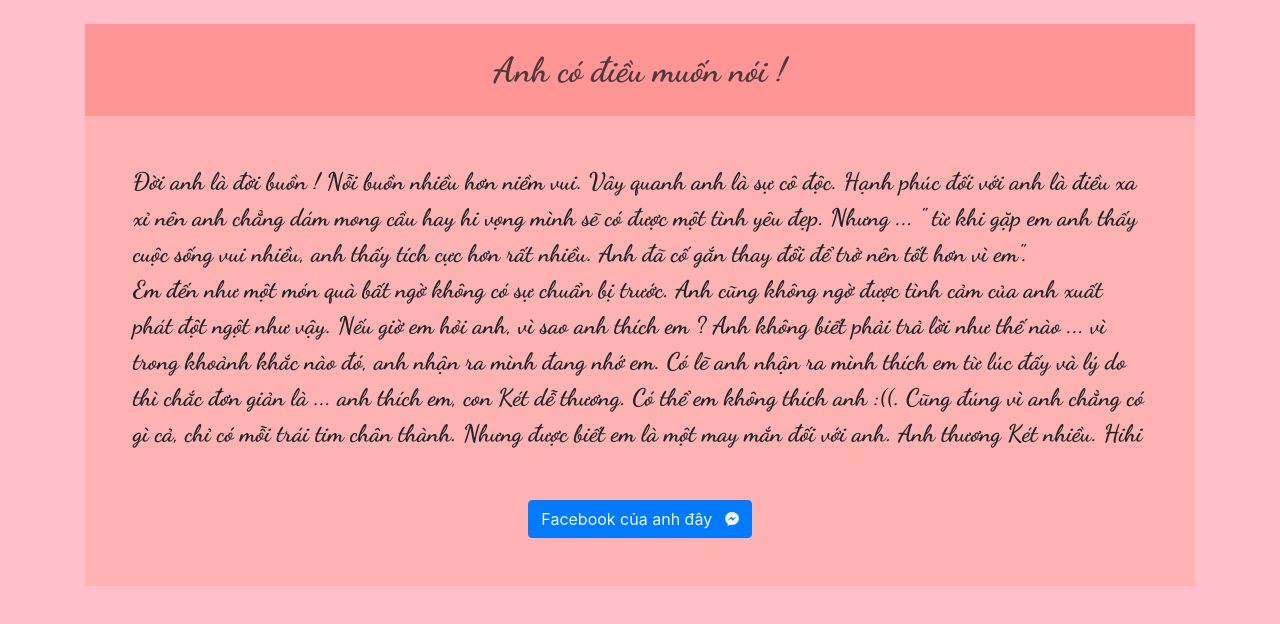
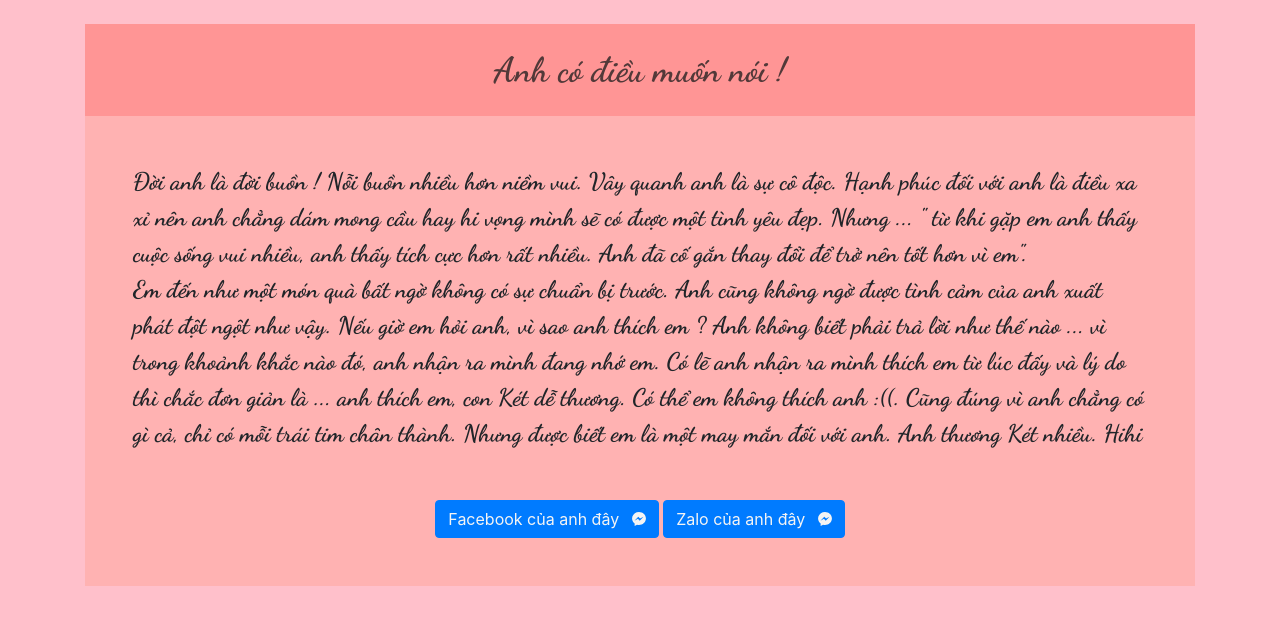
Before and after one commit to taniter/taniter.github.io, a plain HTML site: page index2.html in a window 1280 px wide. Drawn offline with nearby package versions, Linux system fonts and the light colour scheme; a script that the page names is missing.

Commit message:
Update index2.html

```diff
--- a/index2.html
+++ b/index2.html
@@ -32,8 +32,9 @@
 							Có thể em không thích anh :((. Cũng đúng vì anh chẳng có gì cả, chỉ có mỗi trái tim chân thành. Nhưng được biết em là một may mắn đối với anh.
 							Anh thương Két nhiều. Hihi
 						</div>
-						<div class="col-12 text-center">
-							<div class="btn btn-primary mb-5"><a href="https://www.facebook.com/thanhtan.nightlife/" style="color: #f4f4f4;">Facebook của anh đây <i class="fab fa-facebook-messenger ml-2"></i></a></div>
+						<div class="col-12 text-center ">
+							<div class="btn btn-primary mb-5"><a href="fb://profile/100006099092016" style="color: #f4f4f4;">Facebook của anh đây <i class="fab fa-facebook-messenger ml-2"></i></a></div>
+							<div class="btn btn-primary mb-5"><a href="https://zalo.me/taniter" style="color: #f4f4f4;">Zalo của anh đây <i class="fab fa-facebook-messenger ml-2"></i></a></div>
 						</div>
 					</div>
 				</div>
```
